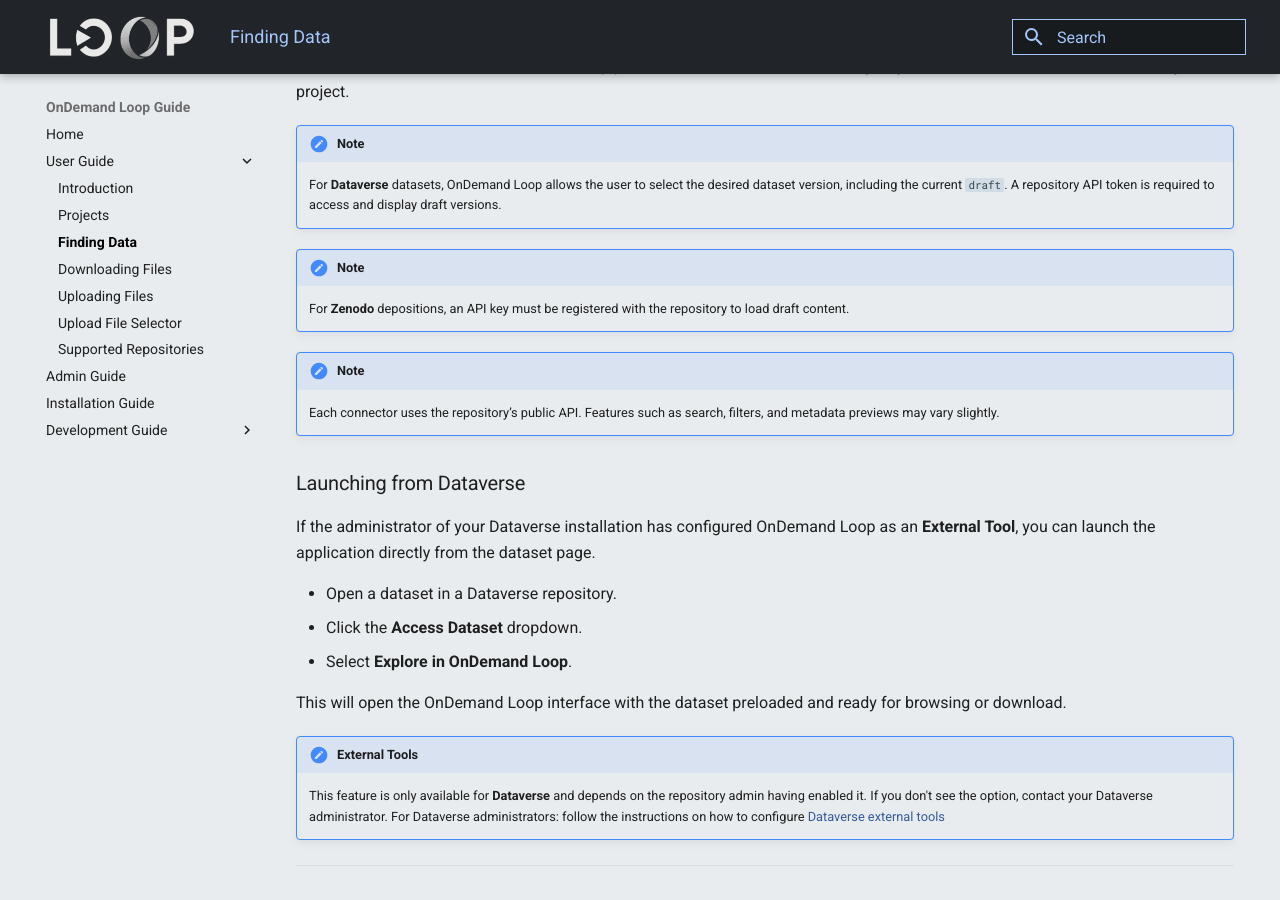
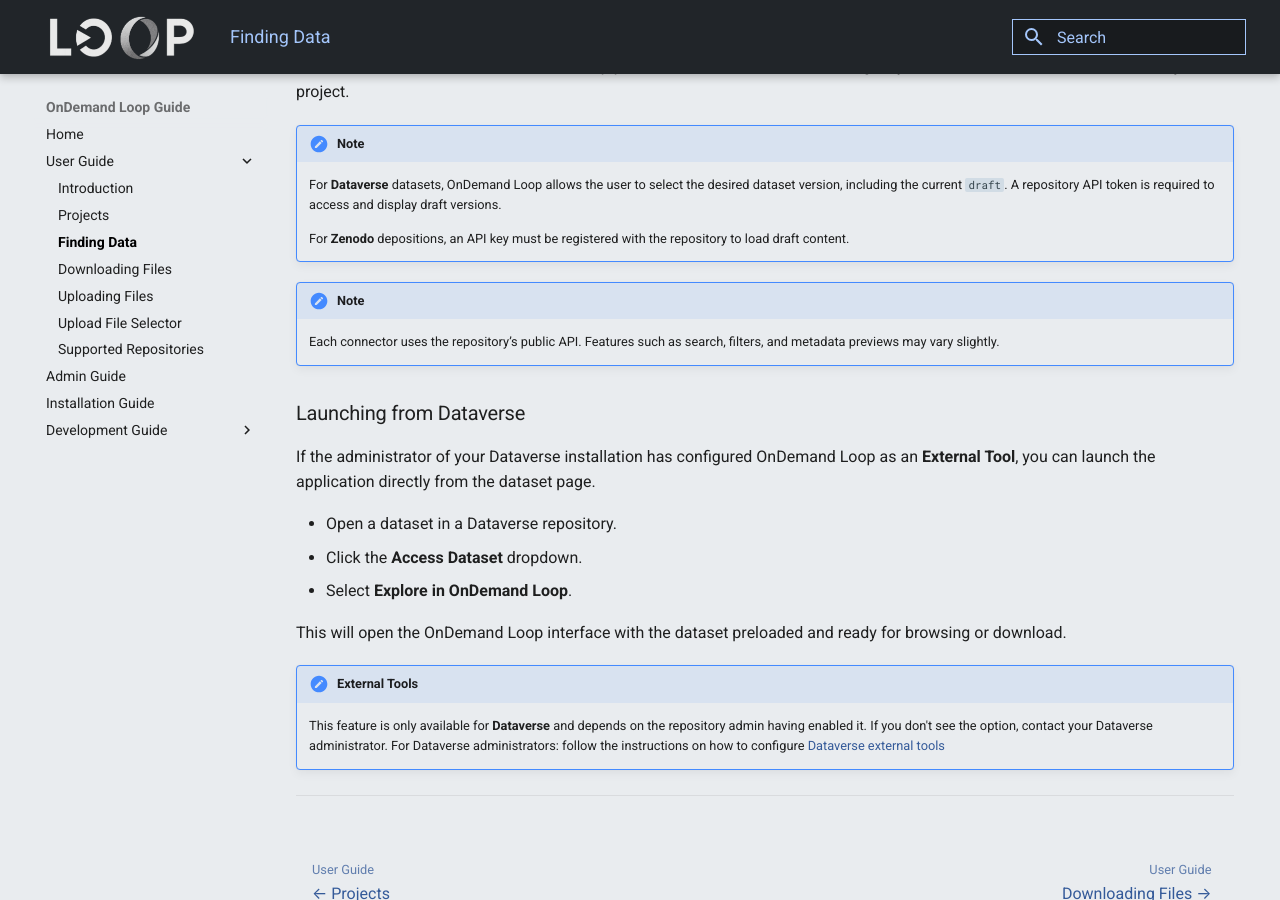
Before and after one commit to theam/aday-ondemand-loop, an MkDocs documentation site: the page built from docs/guide/content/user_guide/finding_data.md, in a window 1280 px wide and 900 px high, scrolled down 1807 px. Built offline with MkDocs 1.6.1 and Material for MkDocs 9.7.7, drawn with Linux system fonts in a browser that asks for light colours.

Commit message:
doc: consolidate deposition notes

```diff
--- a/docs/guide/content/user_guide/finding_data.md
+++ b/docs/guide/content/user_guide/finding_data.md
@@ -70,10 +70,7 @@ Once a dataset is selected, OnDemand Loop presents its metadata and file listing
 
 !!! note
 
-    For **Dataverse** datasets, OnDemand Loop allows the user to select the desired dataset version, including the current `draft`.
-    A repository API token is required to access and display draft versions.
-
-!!! note
+    For **Dataverse** datasets, OnDemand Loop allows the user to select the desired dataset version, including the current `draft`. A repository API token is required to access and display draft versions.
 
     For **Zenodo** depositions, an API key must be registered with the repository to load draft content.
 
```
